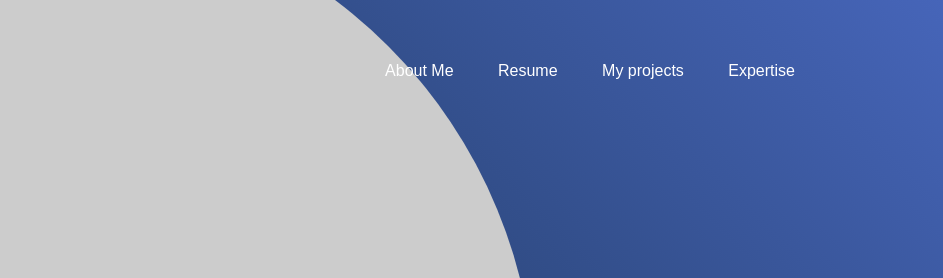
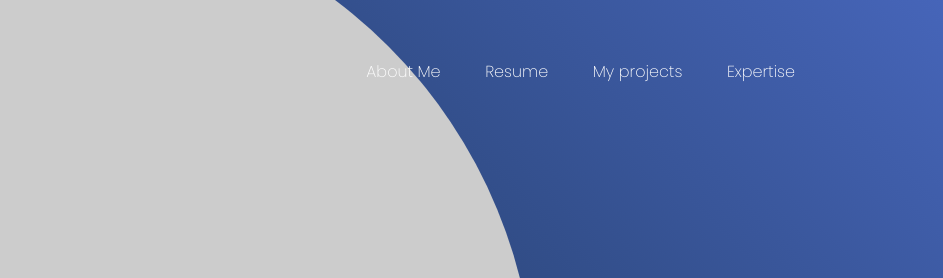
Before and after one commit to medelalan/Portfolio, a plain HTML site: page index.html in a window 1280 px wide. Shown: the top 278 px of the page, 337-1280 px from the left. Drawn offline with Linux system fonts and the light colour scheme.

Commit message:
Font Family changes

```diff
--- a/index.html
+++ b/index.html
@@ -3,6 +3,9 @@
 <head>
     <title>Alan Medel</title>
     <link rel="stylesheet" href="style.css">
+    <link rel="preconnect" href="https://fonts.googleapis.com">
+    <link rel="preconnect" href="https://fonts.gstatic.com" crossorigin>
+    <link href="https://fonts.googleapis.com/css2?family=Poppins:ital,wght@0,200;1,400&display=swap" rel="stylesheet">
 </head>
 <body>
     <div class="main">
--- a/style.css
+++ b/style.css
@@ -1,7 +1,7 @@
 * {
     margin: 0;
     padding: 0;
-    font-family: sans-serif;
+    font-family: 'Poppins', sans-serif;
 }
 .main{
     width: 100%;
```
